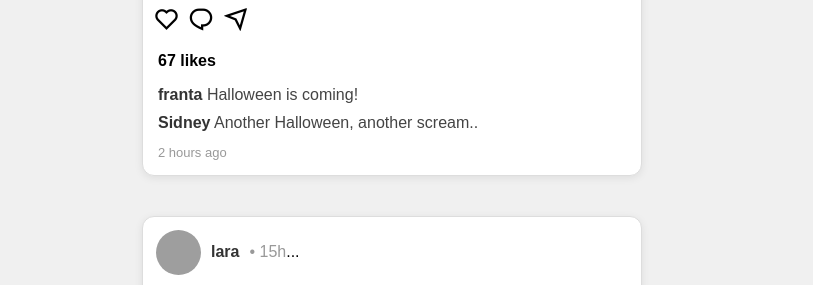
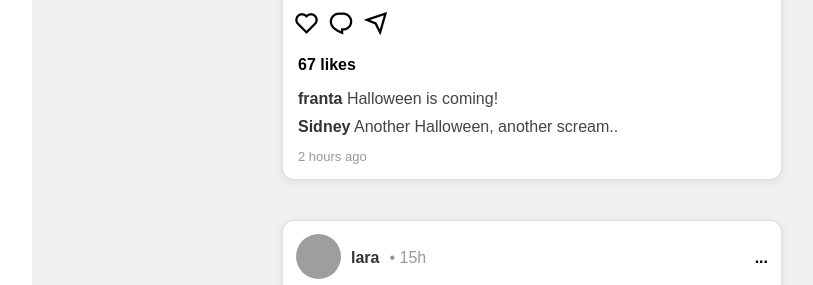
Before and after one commit to abubikdev/instagram, a PHP site: page / in a window 1280 px wide. Shown: the part 491-776 px from the top of the page, without its empty margins (248-1061 px from the left). Run offline with PHP 8.4, Linux system fonts and the light colour scheme; some libraries are stand-ins or nearby versions; grey boxes are pictures that could not be loaded.

Commit message:
Refactor sidebar and post layout for improved structure and styling

```diff
--- a/index.php
+++ b/index.php
@@ -52,7 +52,7 @@ $posts = [
 </head>
 <body>
 
-<!--
+
 <aside class="sidebar">
     <h1 class="logo">FakeIG</h1>
     <nav>
@@ -65,16 +65,22 @@ $posts = [
              class="profile-img"> <span>Profile</span>
     </nav>
 </aside>
--->
+
 
 
 <div class="feed">
     <?php foreach ($posts as $post): ?>
         <div class="post">
             <div class="post-header">
-                <img src="<?php echo $post['avatar']; ?>" alt="avatar" class="avatar">
-                <span class="username"><?php echo $post['user']; ?> </span>
-                <span class="post-time">• <?php echo $post['post time']; ?></span>
+                <div class="user-post-info">
+                    <div>
+                        <img src="<?php echo $post['avatar']; ?>" alt="avatar" class="avatar">
+                    </div>
+                    <div class="username-and-post-time">
+                        <span class="username"><?php echo $post['user']; ?> </span>
+                        <span class="post-time">• <?php echo $post['post time']; ?></span>
+                    </div>
+                </div>
                 <span class="post-menu">...</span>
             </div>
 
--- a/style.css
+++ b/style.css
@@ -1,18 +1,20 @@
 body {
     font-family: "Rubik", sans-serif;
     background: #f0f0f0;
-    display: flex;
-    justify-content: center;
-    padding: 40px;
+    display: grid;
+    grid-template-columns: repeat(2, auto);
     margin: 0;
 }
 
 .sidebar {
-    width: 220px;
+    width: 240px;
     background-color: #ffffff;
     color: #000000;
     padding: 20px;
-    height: 100%;
+    height: 100vh;
+    position: sticky;
+    top: 0px;
+    left: 0px;
 }
 
 .logo {
@@ -36,6 +38,7 @@ body {
 }
 
 .feed {
+    padding-top: 40px;
     width: 500px;
 }
 
@@ -48,8 +51,20 @@ body {
     border: 1px solid #ddd;
 }
 
+.user-post-info {
+    display: flex;
+    flex-direction: row;
+    align-items: center;
+}
+
+.username-and-post-time {
+    display: flex;
+    flex-direction: row;
+}
+
 .post-header {
     display: flex;
+    justify-content: space-between;
     align-items: center;
     padding: 13px;
 }
@@ -74,7 +89,7 @@ body {
 }
 
 
-//FIXME: Opravit později
+/* Fix me */
 .post-menu {
     font-weight: bold;
     margin-left: 15px;
```
Also changed, not shown: .devcontainer/devcontainer.json (added), .github/dependabot.yml (added).
